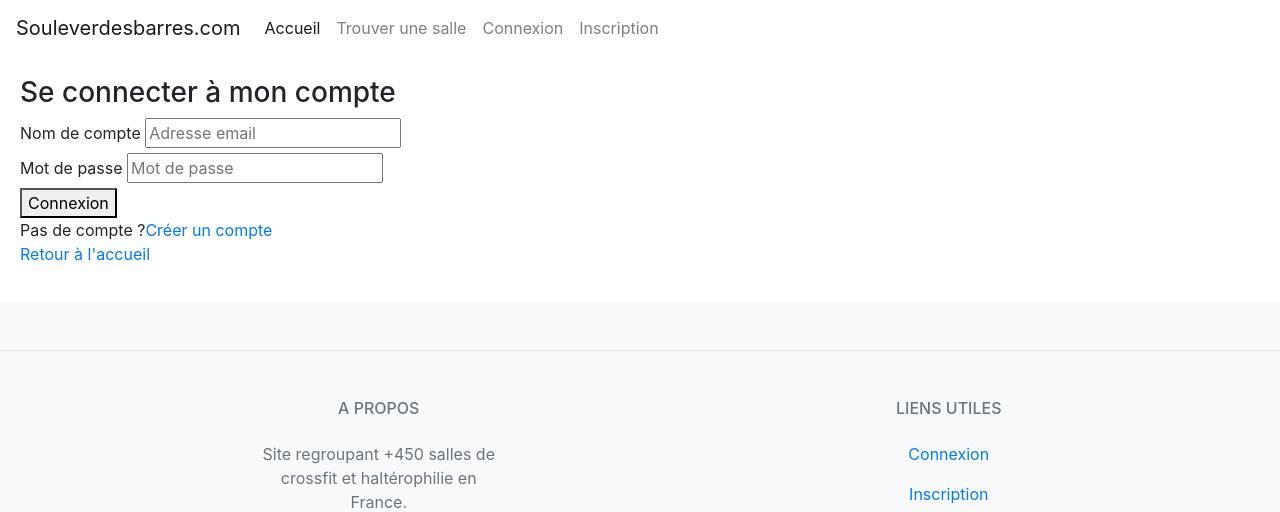
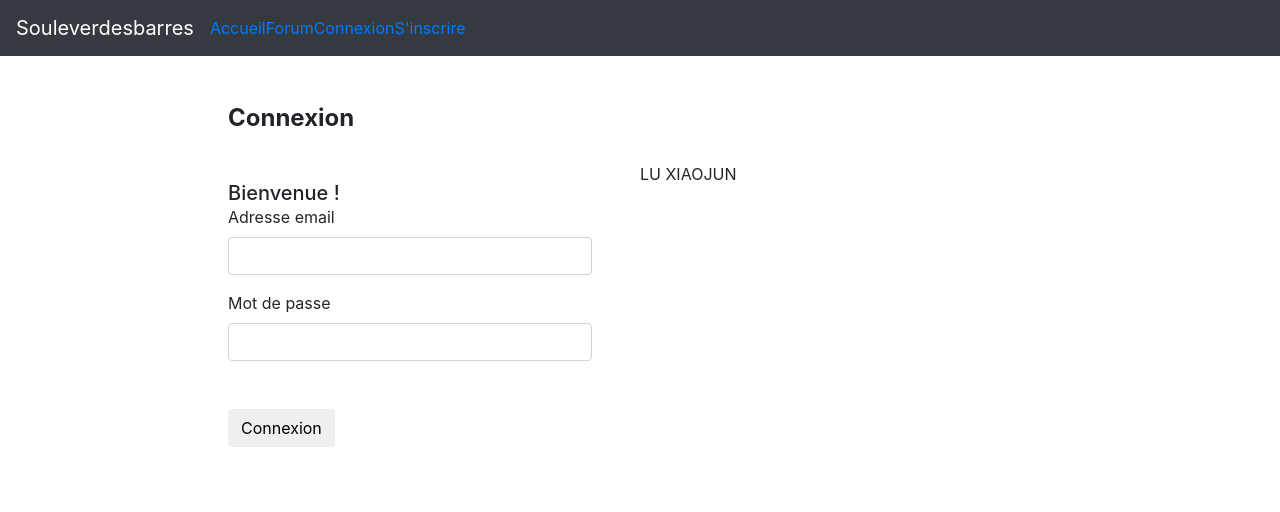
Before and after one commit to bastienbonnamant/souleverdebarres, a Symfony app: template templates/security/login.html.twig in a window 1280 px wide. Shown: the top 512 px of the page. Run offline with Twig, Linux system fonts and the light colour scheme; the template is opened without the code that fills it, so the values that code supplies are empty; some libraries are stand-ins or nearby versions.

Commit message:
css login and footer

```diff
--- a/templates/_navbar2.html.twig
+++ b/templates/_navbar2.html.twig
@@ -12,6 +12,12 @@
       <li class="nav-item">
         <a class="nav-link-1" href="{{ path('app_rooms_index')}}">Forum</a>
       </li>
+      <li class="nav-item">
+        <a class="nav-link-1" href="{{ path('security_login')}}">Connexion</a>
+      </li>
+      <li class="nav-item">
+        <a class="nav-link-1" href="{{ path('security_registration')}}">S'inscrire</a>
+      </li>
     </ul>
   </div>
 </nav>
--- a/templates/footer.html.twig
+++ b/templates/footer.html.twig
@@ -1,92 +1,74 @@
 {% block body %}
 
-<!-- Footer -->
-<footer class="text-center text-lg-start bg-light text-muted">
-  <!-- Section: Social media -->
-  <section
-    class="d-flex justify-content-center justify-content-lg-between p-4 border-bottom"
-  >
+<link rel="stylesheet" href="https://cdnjs.cloudflare.com/ajax/libs/font-awesome/5.13.1/css/all.min.css" integrity="sha256-2XFplPlrFClt0bIdPgpz8H7ojnk10H69xRqd9+uTShA=" crossorigin="anonymous" />
 
-    <!-- Right -->
-    <div>
-      <a href="" class="me-4 text-reset">
-        <i class="fab fa-facebook-f"></i>
-      </a>
-      <a href="" class="me-4 text-reset">
-        <i class="fab fa-twitter"></i>
-      </a>
-      <a href="" class="me-4 text-reset">
-        <i class="fab fa-google"></i>
-      </a>
-      <a href="" class="me-4 text-reset">
-        <i class="fab fa-instagram"></i>
-      </a>
-      <a href="" class="me-4 text-reset">
-        <i class="fab fa-linkedin"></i>
-      </a>
-      <a href="" class="me-4 text-reset">
-        <i class="fab fa-github"></i>
-      </a>
+<footer class="deneb_footer">
+	<div class="widget_wrapper" style="background-image: url(http://demo.tortoizthemes.com/deneb-html/deneb-ltr/assets/images/footer_bg.png);">
+		<div class="container">
+			<div class="row">
+				<div class="col-lg-4 col-md-6 col-12">
+					<div class="widget widegt_about">
+						<div class="widget_title">
+							<img src="assets/images/logo_1.png" class="img-fluid" alt="">
 						</div>
-    <!-- Right -->
-  </section>
-  <!-- Section: Social media -->
+						<p>Site regroupant plus de 450 salles de crossfit et haltérophilie. Trouvez facilement ou vous entrainer en France.</p>
 
-  <!-- Section: Links  -->
-  <section class="">
-    <div class="container text-center text-md-start mt-5">
-      <!-- Grid row -->
-      <div class="row mt-3">
-        <!-- Grid column -->
-        <div class="col-md-3 col-lg-4 col-xl-3 mx-auto mb-4">
-          <!-- Content -->
-          <h6 class="text-uppercase fw-bold mb-4">
-            <i class="fas fa-gem me-3"></i>A propos
-          </h6>
-          <p>
-            Site regroupant +450 salles de crossfit et haltérophilie en France.
-          </p>
 					</div>
-        <!-- Grid column -->
+				</div>
+				<div class="col-lg-4 col-md-6 col-sm-12">
+					<div class="widget widget_link">
+						<div class="widget_title">
+							<h4>Liens utiles</h4>
+						</div>
+						<ul>
+							<li><a href="#">Forum</a></li>
+							<li><a href="#">Connexion</a></li>
+							<li><a href="#">Inscription</a></li>
+							<li><a href="#">Trouver une salle</a></li>
+						</ul>
+					</div>
+				</div>
+				<div class="col-lg-4 col-md-6 col-sm-12">
+					<div class="widget widget_contact">
+						<div class="widget_title">
+							<h4>Contact Us</h4>
+						</div>
+						<div class="contact_info">
+							<div class="single_info">
 
-
-        <!-- Grid column -->
-
-        <!-- Grid column -->
-        <div class="col-md-3 col-lg-2 col-xl-2 mx-auto mb-4">
-          <!-- Links -->
-          <h6 class="text-uppercase fw-bold mb-4">
-            Liens utiles
-          </h6>
-          <p>
-            <a href="{{ path('security_login')}}" class="text-reset">Connexion</a>
-          </p>
-          <p>
-            <a href="{{ path('security_registration')}}" class="text-reset">Inscription</a>
-          </p>
-          <p>
-            <a href="#" class="text-reset">Trouver une salle</a>
-          </p>
-          <p>
-            <a href="{{ path('app_rooms_index')}}" class="text-reset">Forum</a>
-          </p>
 							</div>
-        <!-- Grid column -->
-
-
-        <!-- Grid column -->
+							<div class="single_info">
+								<div class="icon">
+									<i class="fas fa-envelope"></i>
 								</div>
-      <!-- Grid row -->
+								<div class="info">
+									<p><a href="mailto:info@deneb.com">info@souleverdesbarres.com</a></p>
 								</div>
-  </section>
-  <!-- Section: Links  -->
-
-  <!-- Copyright -->
-  <div class="text-center p-4" style="background-color: rgba(0, 0, 0, 0.05);">
-    © 2021 All rights reserved:
-    <a class="text-reset fw-bold" href="https://baastien.com/">Bastien Bonnamant</a>
 							</div>
-  <!-- Copyright -->
+							<div class="single_info">
+								<div class="icon">
+									<i class="fas fa-map-marker-alt"></i>
+								</div>
+								<div class="info">
+									<p>France</p>
+								</div>
+							</div>
+						</div>
+					</div>
+				</div>
+			</div>
+		</div>
+	</div>
+	<div class="copyright_area">
+		<div class="container">
+			<div class="row">
+				<div class="col-lg-12">
+					<div class="copyright_text">
+						<p>Copyright &copy; 2021 Bastien Bonnamant</p>
+					</div>
+				</div>
+			</div>
+		</div>
+	</div>
 </footer>
-<!-- Footer -->
 {% endblock %}
--- a/templates/security/login.html.twig
+++ b/templates/security/login.html.twig
@@ -2,27 +2,62 @@
 
 {% block body %}
 
-{{ include('_navbar.html.twig')}}
+{{ include('_navbar2.html.twig')}}
+
+<div id="main-wrapper" class="container">
+  <div class="row justify-content-center">
+      <div class="col-xl-10">
+          <div class="card border-0">
+              <div class="card-body p-0">
+                  <div class="row no-gutters">
+                      <div class="col-lg-6">
+                          <div class="p-5">
+                              <div class="mb-5">
+                                  <h3 class="h4 font-weight-bold text-theme">Connexion</h3>
+                              </div>
+                              <h6 class="h5 mb-0">Bienvenue !</h6>
+                              <form>
+                                  <div class="form-group">
+                                      <label for="exampleInputEmail1">Adresse email</label>
+                                      <input type="email" class="form-control" id="exampleInputEmail1">
+                                  </div>
+                                  <div class="form-group mb-5">
+                                      <label for="exampleInputPassword1">Mot de passe</label>
+                                      <input type="password" class="form-control" id="exampleInputPassword1">
+                                  </div>
+                                  <button type="submit" class="btn btn-theme">Connexion</button>
+                              </form>
+                          </div>
+                      </div>
+
+                      <div class="col-lg-6 d-none d-lg-inline-block">
+                          <div class="account-block rounded-right">
+                              <div class="overlay rounded-right"></div>
+                              <div class="account-testimonial">
+                                  <p class="lead text-white">« Je ne considère pas les membres des autres fédérations comme des rivaux. Le seul rival, c’est le record du monde »</p>
+                                  <p>LU XIAOJUN</p>
+                              </div>
+                          </div>
+                      </div>
+                  </div>
+
+              </div>
+              <!-- end card-body -->
+          </div>
+          <!-- end card -->
+
+          <p class="text-muted text-center mt-3 mb-0">Pas encore de compte ? <a href="{{ path('security_registration')}}" class="text-primary ml-1">register</a></p>
+
+          <!-- end row -->
+
+      </div>
+      <!-- end col -->
+  </div>
+  <!-- Row -->
+</div>
 
 
 
-  <div class="card-login" style="width: 35rem;">
-    <div class="card-body">
-        <h3 class="titre-login">Se connecter à mon compte</h3>
-        <div class="">
-            <label for="email" class="">Nom de compte</label>
-            <input  placeholder="Adresse email" id="email" autocomplete="off" required aria-required="true" name="_username" class="" type="text" />
-        </div>
-        <div class="">
-            <label for="password" class="">Mot de passe </label>
-            <input placeholder="Mot de passe" id="password" required aria-required="true" name="_password" type="password" class="" />
-        </div>
-        <div class="">
-            <button type="submit" class="btn-login">Connexion</button>
-            <p class="mt-6 text-xs">Pas de compte ?<a class="" href="{{ path('security_registration')}}">Créer un compte</a><br><a class="" href="{{ path('home')}}">Retour à l'accueil</a></p>
-        </div>
-    </div>
-  </div>
 
 
 
--- a/templates/security/registration.html.twig
+++ b/templates/security/registration.html.twig
@@ -1,7 +1,7 @@
 {% extends 'layouts/base.html.twig' %}
 
 {% block body %}
-{{ include('_navbar.html.twig')}}
+{{ include('_navbar2.html.twig')}}
 
     <div class="card-login" style="width: 35rem;">
       <div class="registration">
```
Also changed, not shown: assets/styles/app.css (+167 -16 lines). Lines whose indentation alone changed are shown as unchanged.
